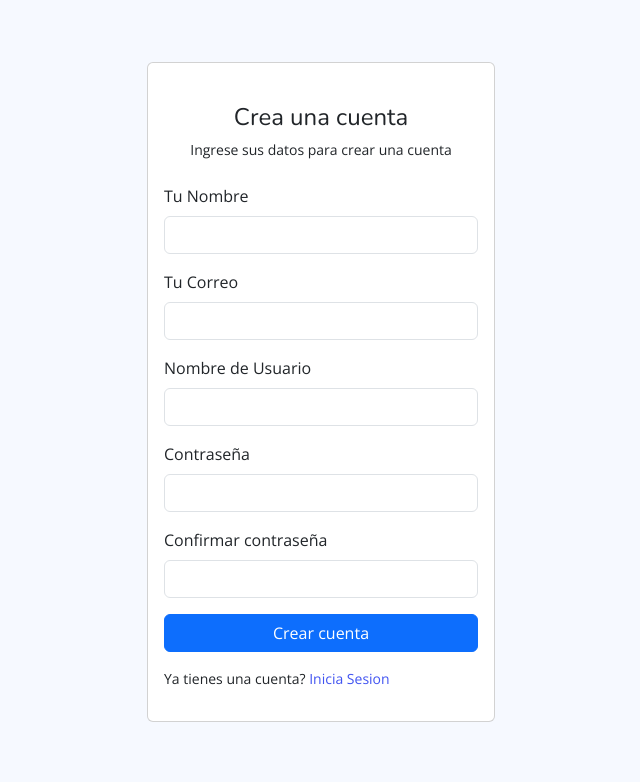
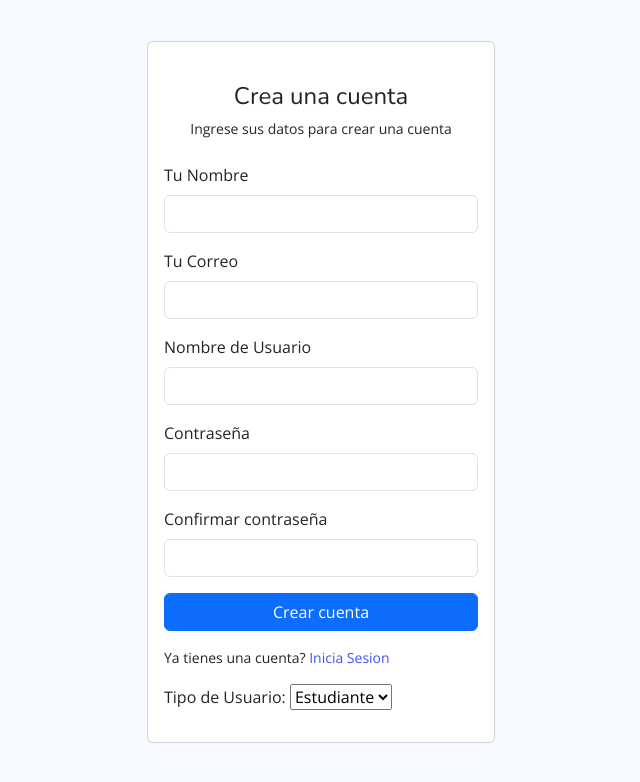
Before and after one commit to zlcosio21/UniversityWebProject, a Django app: page /registro/ in a window 1280 px wide. Shown: the top 782 px of the page, without its empty margins (319-959 px from the left). Run offline with Django 4.2, Linux system fonts and the light colour scheme; some libraries are stand-ins or nearby versions.

Commit message:
Elegir tipo de usuario al crear la cuenta

```diff
--- a/UniversityWebApp/templates/UniversityWebApp/registro.html
+++ b/UniversityWebApp/templates/UniversityWebApp/registro.html
@@ -63,6 +63,15 @@
                     <div class="col-12">
                       <p class="small mb-0">Ya tienes una cuenta? <a href="inicio_sesion.html">Inicia Sesion</a></p>
                     </div>
+
+                    <div class="col-12">
+                      <label for="tipo_usuario">Tipo de Usuario:</label>
+                      <select id="tipo_usuario" name="tipo_usuario">
+                          <option value="estudiante">Estudiante</option>
+                          <option value="profesor">Profesor</option>
+                      </select>
+                    </div>
+
                   </form>
 
                 </div>
```
